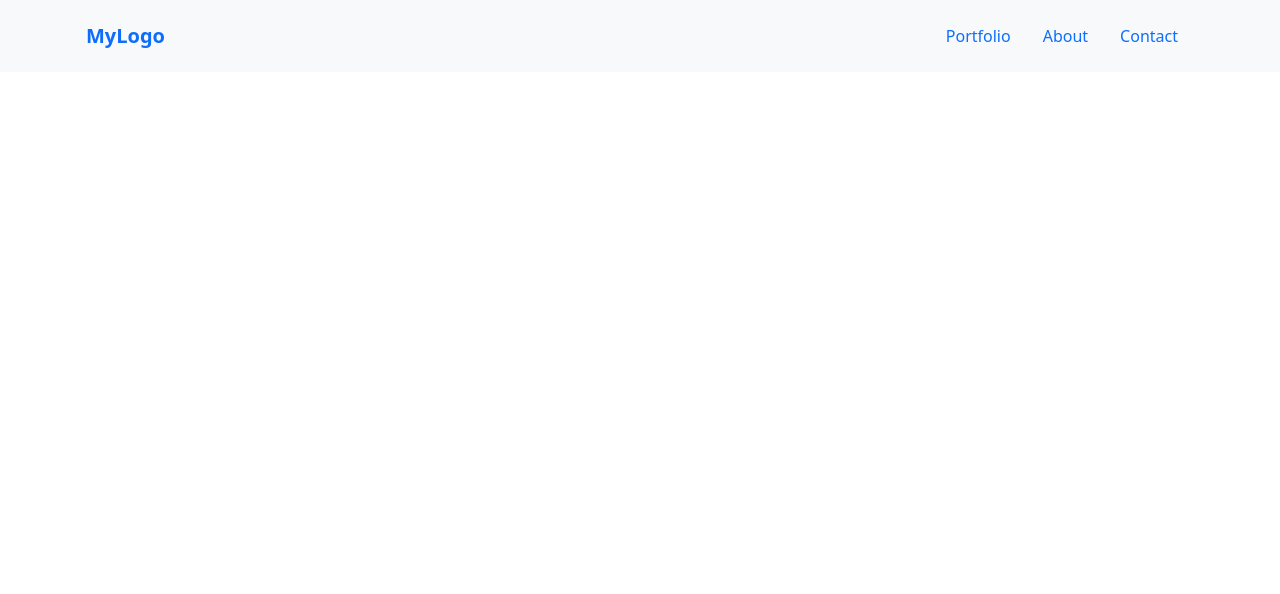
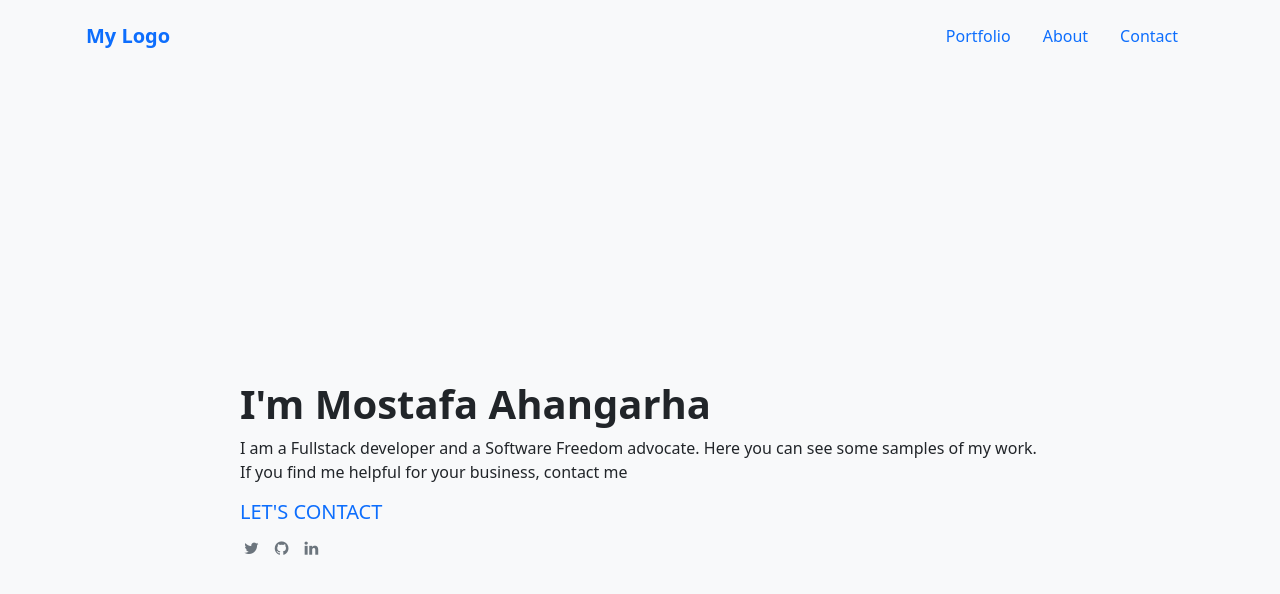
Before and after one commit to jssol/bootstrap-portfolio, a website: page index.html in a window 1280 px wide. Drawn offline with nearby package versions, Linux system fonts and the light colour scheme.

Commit message:
Add headline section

```diff
--- a/index.html
+++ b/index.html
@@ -4,7 +4,7 @@
     <meta charset="UTF-8" />
     <meta name="viewport" content="width=device-width, initial-scale=1.0" />
 
-    <title>Bootstrap Site</title>
+    <title>Mostafa Ahangarha's Portfolio</title>
 
     <link
       rel="stylesheet"
@@ -12,6 +12,8 @@
       integrity="sha384-r4NyP46KrjDleawBgD5tp8Y7UzmLA05oM1iAEQ17CSuDqnUK2+k9luXQOfXJCJ4I"
       crossorigin="anonymous"
     />
+    <link rel="stylesheet" href="https://maxcdn.bootstrapcdn.com/font-awesome/4.7.0/css/font-awesome.min.css">
+
     <script
       src="https://cdn.jsdelivr.net/npm/popper.js@1.16.0/dist/umd/popper.min.js"
       integrity="sha384-Q6E9RHvbIyZFJoft+2mJbHaEWldlvI9IOYy5n3zV9zzTtmI3UksdQRVvoxMfooAo"
@@ -23,11 +25,11 @@
       crossorigin="anonymous"
     ></script>
   </head>
-  <body class="">
+  <body class="min-vh-100">
     <header class="container-fluid navbar-light bg-light">
       <div class="navbar container py-3">
         <a class="navbar-brand text-primary font-weight-bold" href="#"
-          >MyLogo</a
+          >My Logo</a
         >
 
         <ul class="nav" role="navigation">
@@ -43,5 +45,20 @@
         </ul>
       </div>
     </header>
+    <section class="vh-100 container-fluid bg-light d-flex justify-content-center align-items-center">
+      <div class="container col-8">
+        <h1 class="font-weight-bold fs-1">I'm Mostafa Ahangarha</h1>
+        <p>
+          I am a Fullstack developer and a Software Freedom advocate.
+          Here you can see some samples of my work. If you find me helpful for your business, contact me
+        </p>
+        <h5 class="text-primary">LET'S CONTACT</h5>
+        <ul class="nav list-inline">
+          <li class="nav-item mr-2"><a class="nav-link p-1 text-secondary" href="#"><i class="fa fa-twitter"></i></a></li>
+          <li class="nav-item mr-2"><a class="nav-link p-1 text-secondary" href="#"><i class="fa fa-github"></i></a></li>
+          <li class="nav-item mr-2"><a class="nav-link p-1 text-secondary" href="#"><i class="fa fa-linkedin"></i></a></li>
+        </ul>
+      </div>
+    </section>
   </body>
 </html>
```
